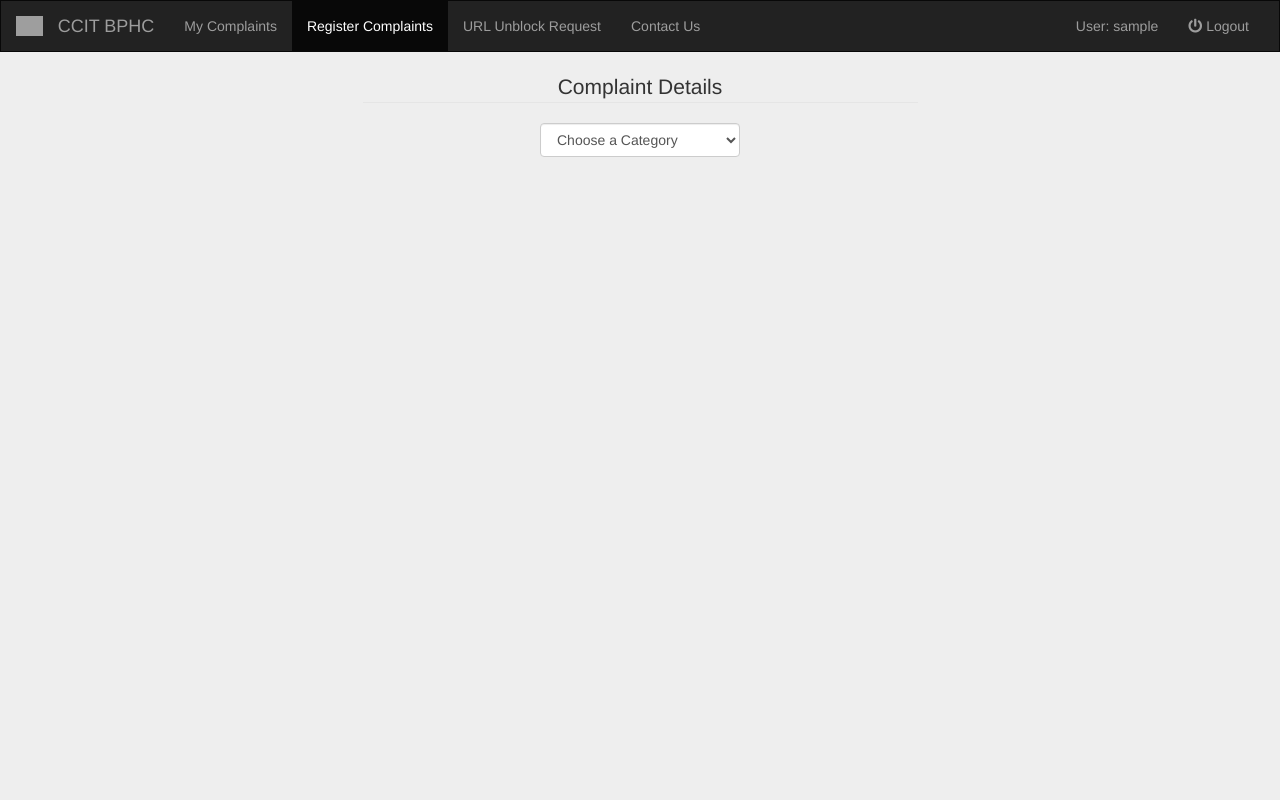
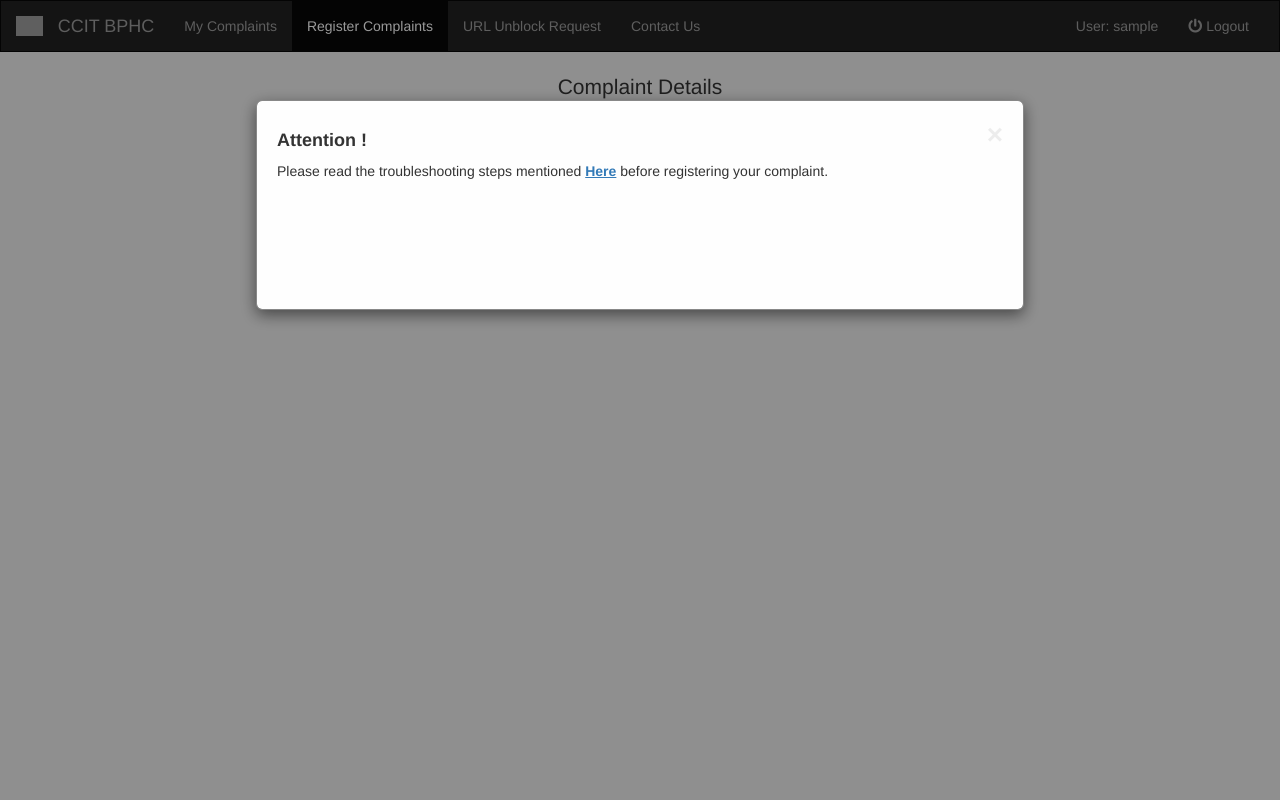
Before and after one commit to ccit-bphc/ccit-portal, a Django app: page /signup/ in a window 1280 px wide. Run offline with Django 3.2, Linux system fonts and the light colour scheme; the visitor is signed in with stand-in values (Sample User, id 1); some libraries are stand-ins or nearby versions; grey boxes are pictures that could not be loaded.

Commit message:
Add popup message, fix bugs

```diff
--- a/complaints/static/main.css
+++ b/complaints/static/main.css
@@ -8,6 +8,55 @@ div.well{
   margin: auto;
   position: relative;
   top: 2em; left: 0; bottom: 0; right: 0;
+}
+
+.center-screen {
+  display: flex;
+  flex-direction: column;
+  justify-content: center;
+  align-items: center;
+  text-align: center;
+  min-height: 100vh;
+  z-index: 2;
+}
+
+.modal {
+  display: none; /* Hidden by default */
+  position: fixed; /* Stay in place */
+  z-index: 1; /* Sit on top */
+  padding-top: 100px; /* Location of the box */
+  left: 0;
+  top: 0;
+  width: 100%; /* Full width */
+  height: 100%; /* Full height */
+  overflow: auto; /* Enable scroll if needed */
+  background-color: rgb(0,0,0); /* Fallback color */
+  background-color: rgba(0,0,0,0.4); /* Black w/ opacity */
+}
+
+/* Modal Content */
+.modal-content {
+  background-color: #fefefe;
+  margin: auto;
+  padding: 20px;
+  border: 1px solid #888;
+  width: 60%;
+  height: 30%;
+}
+
+/* The Close Button */
+.close {
+  color: #aaaaaa;
+  float: right;
+  font-size: 28px;
+  font-weight: bold;
+}
+
+.close:hover,
+.close:focus {
+  color: #000;
+  text-decoration: none;
+  cursor: pointer;
 }
 
 .Absolute-Center.is-Responsive {
--- a/complaints/static/main.js
+++ b/complaints/static/main.js
@@ -13,20 +13,34 @@ function urg_fun() {
 		}
 	}
 
+var modal = document.getElementById("myModal");
+
+// Get the button that opens the modal
+var btn = document.getElementById("myBtn");
+// Get the <span> element that closes the modal
+// When the user clicks the button, open the modal
+function closepopup() {
+  document.getElementById("myModal").style = "";
+}
+// When the user clicks on <span> (x), close the modal
+
+// When the user clicks anywhere outside of the modal, close it
+window.onclick = function(event) {
+    document.getElementById("myModal").style = "";
+}
+
 function timeslot_fun(){
 		var checkBox1 = document.getElementById("slot_1");
 		var checkBox2 = document.getElementById("slot_2");
 		if(checkBox1.checked == true){
 		document.getElementById('hiddentime').value = '12:00:00';
-		document.getElementById('hiddentime2').value = '01:30:00';
-		document.getElementById('slot_2').setAttribute('disabled','');}
-		else{document.getElementById('slot_2').removeAttribute('disabled');}
+		document.getElementById('hiddentime2').value = '13:30:00';
+		}
 
 		if(checkBox2.checked == true){
 		document.getElementById('hiddentime').value = '04:30:00';
-		document.getElementById('hiddentime2').value = '05:30:00';
-		document.getElementById('slot_1').setAttribute('disabled','');}
-		else{document.getElementById('slot_1').removeAttribute('disabled');}
+		document.getElementById('hiddentime2').value = '05:00:00';
+		}
 	}
 
 function checkURL(abc){
@@ -110,7 +124,7 @@ $(document).ready(function () {
 		let num = parseInt($(this).attr('id'));
 		document.getElementById('bhavan').value = arr[num];
 		console.log(num);
-		if(arr[num] == "MM" || arr[num] == "M"){
+		if(arr[num] == "MM" || arr[num] == "M" || arr[num] == "VG"){
 			document.getElementById('g_msg').style="";
 			document.getElementById('slots').style="";
 			document.getElementById('time').style.display="none";
@@ -125,6 +139,7 @@ $(document).ready(function () {
 			document.getElementById('time2').style="";
 			}
 	});
+
 	$("#option").change(function () {
 		//document.getElementById('url_unblock').style.display = 'none';
 		document.getElementById('other3').style.display = 'none';
--- a/complaints/templates/complaints/base.html
+++ b/complaints/templates/complaints/base.html
@@ -11,12 +11,22 @@
   <script src="https://maxcdn.bootstrapcdn.com/bootstrap/3.4.0/js/bootstrap.min.js"></script>
   <link rel="stylesheet" href="https://cdnjs.cloudflare.com/ajax/libs/font-awesome/4.7.0/css/font-awesome.min.css">
   <link rel="stylesheet" href="https://use.fontawesome.com/releases/v5.0.13/css/all.css">
+  <link rel="stylesheet" href="//code.jquery.com/ui/1.12.1/themes/base/jquery-ui.css">
+  <link rel="stylesheet" href="/resources/demos/style.css">
+  <script src="https://code.jquery.com/jquery-1.12.4.js"></script>
+  <script src="https://code.jquery.com/ui/1.12.1/jquery-ui.js"></script>
   <link rel="icon" type="image/png" href="{% static 'favicon.ico' %}">
   <script src="{% static 'main.js' %}"></script>
+  <script>
+  $( function() {
+    $( "#dialog" ).dialog();
+  } );
+  </script>
   <link rel="stylesheet" href="{% static 'main.css' %}">
 </head>
 
-<body>
+<body onclick="closepopup()">
+
   <style>
     .navbar {
       border-radius: 0px;
@@ -48,6 +58,7 @@
           {%endblock%}
 
           {% if disp_list.has_other_pages %}
+		  <center>
           <ul class="pagination">
             {% if disp_list.has_previous %}
             <li><a href="?page={{ disp_list.previous_page_number }}">&laquo;</a></li>
@@ -67,6 +78,7 @@
             <li class="disabled"><span>&raquo;</span></li>
             {% endif %}
           </ul>
+		  </center>
           {% endif %}
 </body>
 
--- a/complaints/templates/complaints/complaints_register.html
+++ b/complaints/templates/complaints/complaints_register.html
@@ -17,6 +17,15 @@
 <div class="container">
    <div class="row">
       <div class="col-md-6 col-md-offset-3">
+		<div id="myModal" class="modal" style="display:block;">
+
+		  <!-- Modal content -->
+		  <div class="modal-content">
+			<span class="close">&times;</span>
+			<h4><b>Attention !</b></h4><p>Please read the troubleshooting steps mentioned <a href="/static/steps.pdf"><b><u>Here</u></b></a> before registering your complaint.</p>
+		  </div>
+
+		</div>
          <form class="form-horizontal" action="{% url 'complaint-register' %}" method="post"
             enctype="multipart/form-data">
             {% csrf_token %}
@@ -101,8 +110,8 @@
                         <p style="display:none;" id="time_alert"><br>The difference between times must be at least 1
                            hour</p>
 						<p style="display:none;" id="g_msg"><br>*<b>Technicians are allowed into girls hostels between 12:00-1:30pm and 4:30-5:00pm only</b></p>
-						<div id="slots" style="display:none;"><input type="checkbox" id="slot_1" onclick="timeslot_fun()"> 12:00pm to 1:30pm
-						<input type="checkbox" id="slot_2" onclick="timeslot_fun()"> 4:30pm to 5:00pm</div>
+						<div id="slots" style="display:none;"><input type="radio" name="tg" id="slot_1" onclick="timeslot_fun()" /> 12:00pm to 1:30pm<br>
+						<input type="radio" id="slot_2" name="tg" onclick="timeslot_fun()" /> 4:30pm to 5:00pm</div>
 						<br><br><p>(Staff available on working days only, between 9:00AM to 5:00PM)</p>
                         <input type="hidden" id="hiddentime" name="avail_start_time" value="16:00:00">
                         <input type="hidden" id="hiddentime2" name="avail_end_time" value="18:00:00">
--- a/complaints/templates/complaints/handle_complaints.html
+++ b/complaints/templates/complaints/handle_complaints.html
@@ -40,7 +40,7 @@
                   <tr>
                      <td>{{ comp.category }}</td>
 
-                     <td>{{ comp.room_no }}</td>
+                     <td>{{ comp.room_no }}, {{ comp.bhavan }}</td>
                      <td>{{ comp.status }}</td>
                      {% if comp.urgency == True %}
                      <td>Yes</td>
--- a/users/models.py
+++ b/users/models.py
@@ -20,8 +20,8 @@ class CustomUser(AbstractUser):
     contact_no = models.CharField(
         max_length=15, validators=[phone_number_validator], null=True, blank=True
     )
-    category=models.TextField(null=False,blank=False,choices=CATEGORY_CHOICES)
-    enrollment_year=models.PositiveIntegerField(null=False,blank=False)
+    category=models.TextField(choices=CATEGORY_CHOICES)
+    enrollment_year=models.PositiveIntegerField()
 
     @property
     def is_nucleus(self):
```
Also changed, not shown: CCIT_Portal/templates/account/login.html (+3 -4 lines), complaints/templates/complaints/previous_requests.html (+4 -4 lines).
